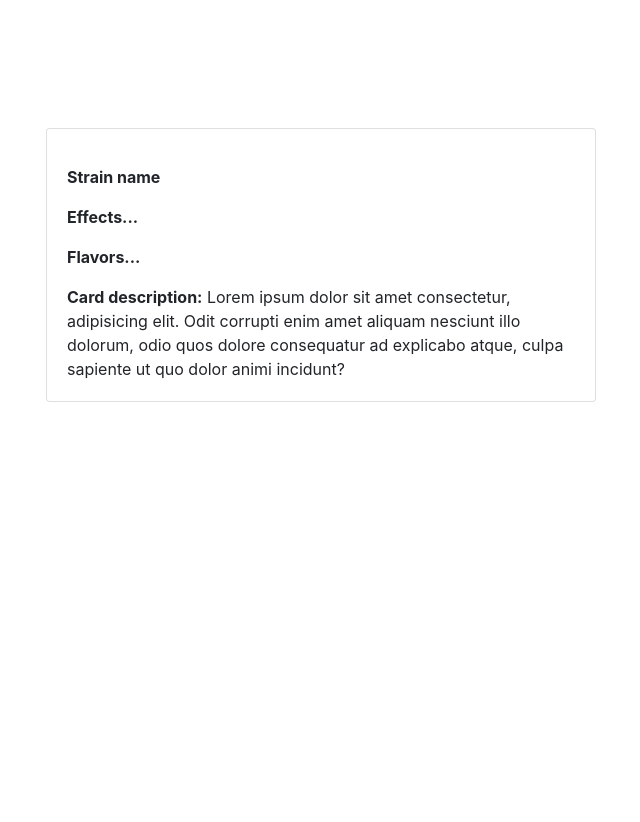
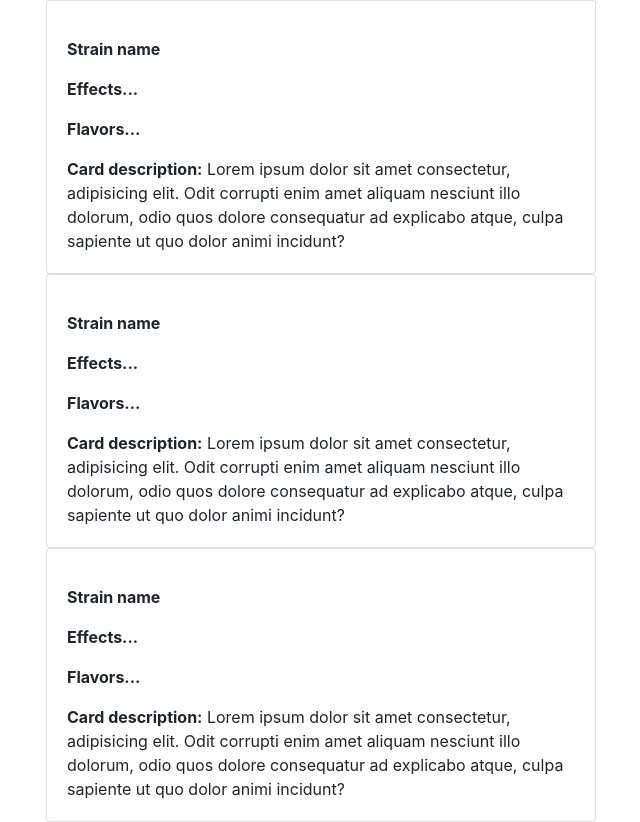
Before and after one commit to Build-Week-Med-Cabinet-6/front-end, a React (Create React App) app: page /query in a window 1280 px wide. Shown: the whole page, without its empty margins (319-959 px from the left). Before the commit the page ends 800 px from the top, so only its background shows below. Built offline with nearby package versions, Linux system fonts and the light colour scheme.

Commit message:
feat: StrainsList iterates over strainCards

```diff
--- a/src/components/App.jsx
+++ b/src/components/App.jsx
@@ -5,7 +5,7 @@ import { Switch, Route, Link, useHistory } from 'react-router-dom';
 import Login from './Login';
 import Register from './Register';
 import Search from './Search';
-import StrainsCard from './StrainsCard';
+import StrainsList from './StrainsList';
 
 function App() {
   const initialFormValues = {
@@ -77,7 +77,7 @@ function App() {
     <div className="App">
       <Switch>
         <Route path="/query">
-          <StrainsCard />
+          <StrainsList array={[1,2,3]}/>
         </Route>
         <Route path="/search">
           <Search onAddSearchTerm={addSearchTerm} onSearchSubmit={onSearchSubmit}/>
--- a/src/components/StrainsCard.jsx
+++ b/src/components/StrainsCard.jsx
@@ -6,9 +6,6 @@ import {
 
 function StrainsCard() {
   return(
-    <div
-      style={{ width: "100%", maxWidth: "550px", margin: "10% auto" }}
-    >
     <Card>
       <CardBody>
         <CardTitle style={{ margin: "1rem 0" }}><strong>Strain name</strong></CardTitle>
@@ -17,7 +14,6 @@ function StrainsCard() {
         <CardText><strong>Card description:</strong> Lorem ipsum dolor sit amet consectetur, adipisicing elit. Odit corrupti enim amet aliquam nesciunt illo dolorum, odio quos dolore consequatur ad explicabo atque, culpa sapiente ut quo dolor animi incidunt?</CardText>
       </CardBody>
     </Card>
-    </div>
   );
 }
 
--- a/src/components/StrainsList.jsx
+++ b/src/components/StrainsList.jsx
@@ -0,0 +1,18 @@
+import React from 'react';
+import StrainsCard from './StrainsCard';
+
+function StrainsList({ array }) {
+  return(
+    <div
+      style={{ width: "90%", maxWidth: "550px", margin: "0 auto" }}
+    >
+      {array.map(item => {
+          return (
+            <StrainsCard />
+          );
+        })}
+    </div>
+  );
+}
+
+export default StrainsList;
```
Lines whose indentation alone changed are shown as unchanged.
